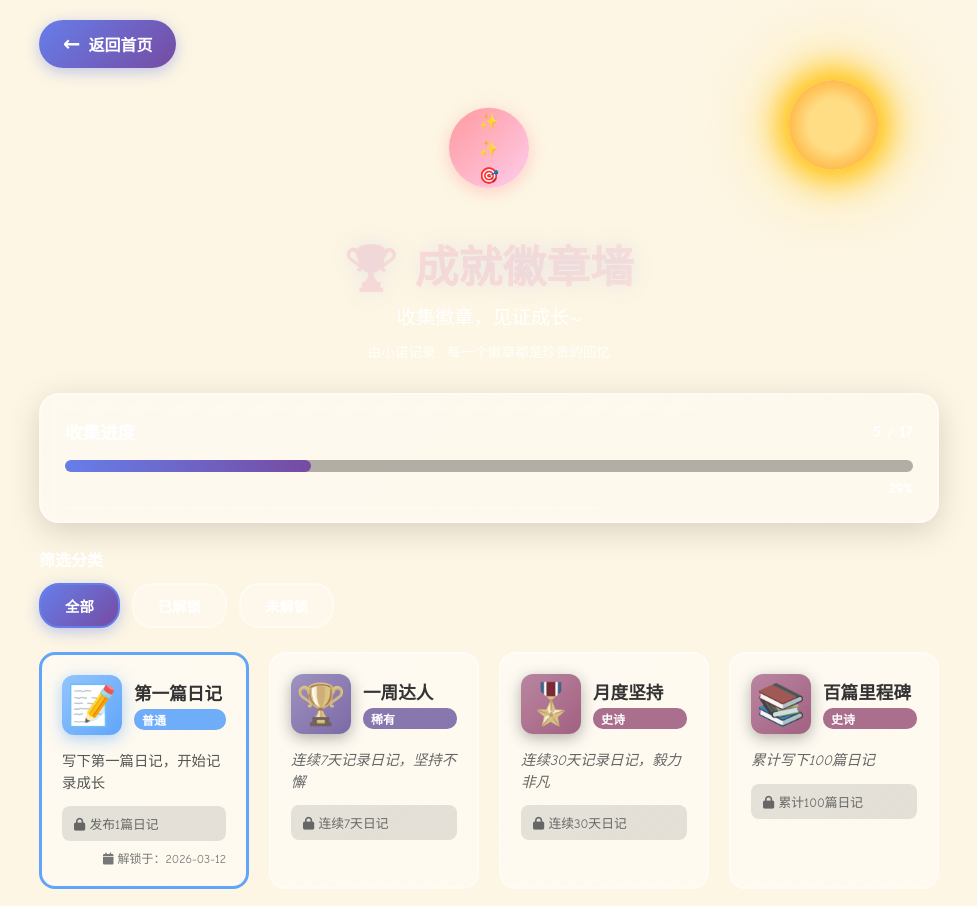
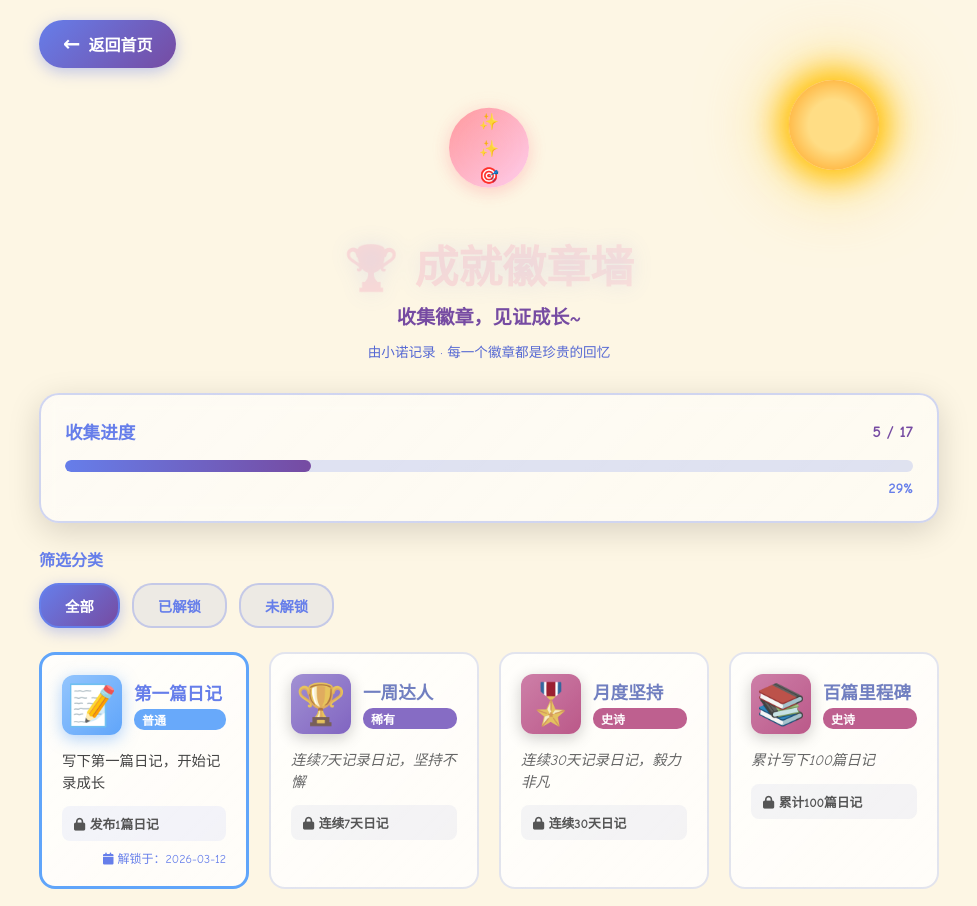
Before and after one commit to XiaoHuZi-design/HTBLOG, a website: page achievement-wall.html in a window 1280 px wide. Shown: the top 906 px of the page, without its empty margins (151-1128 px from the left). Drawn offline with nearby package versions, Linux system fonts and the light colour scheme.

Commit message:
🎨 调整：用主题色系替换白色
修改内容：
- 所有白色字体改成主题色系
- 标题：#667eea（主题蓝）
- 副标题：#764ba2（主题紫）
- 文字：#555 / #666（深灰）
- 卡片背景：0.85 → 更白，更清晰
- 边框用主题色浅色

效果：
- ✅ 字体更清晰可读
- ✅ 配色更协调统一
- ✅ 主题色贯穿全页面
- ✅ 保持浪漫风格

```diff
--- a/css/achievement-wall.css
+++ b/css/achievement-wall.css
@@ -1,4 +1,4 @@
-/* 成就徽章墙样式 - 调整配色增强对比度 */
+/* 成就徽章墙样式 - 调整配色，用主题色系 */
 
 .achievement-page {
     max-width: 900px;
@@ -103,32 +103,34 @@ h1.glow-text {
     font-size: 2.5rem;
     margin-bottom: 10px;
     text-shadow: 0 0 20px rgba(102, 126, 234, 0.5);
-    color: white;
+    color: #667eea;
 }
 
 .subtitle {
     text-align: center;
-    color: white;
+    color: #764ba2;
     margin-bottom: 30px;
     line-height: 1.6;
+    font-weight: bold;
 }
 
 .subtitle small {
     display: block;
     margin-top: 8px;
     font-size: 0.85rem;
-    color: rgba(255, 255, 255, 0.9);
+    color: #5568d3;
+    font-weight: normal;
 }
 
 /* 进度条 */
 .progress-section {
-    background: linear-gradient(135deg, rgba(255, 255, 255, 0.4) 0%, rgba(255, 255, 255, 0.3) 100%);
+    background: linear-gradient(135deg, rgba(255, 255, 255, 0.6) 0%, rgba(255, 255, 255, 0.5) 100%);
     backdrop-filter: blur(10px);
     border-radius: 20px;
     padding: 24px;
     margin-bottom: 24px;
     box-shadow: 0 8px 32px rgba(0, 0, 0, 0.15);
-    border: 2px solid rgba(255, 255, 255, 0.4);
+    border: 2px solid rgba(102, 126, 234, 0.3);
 }
 
 .progress-header {
@@ -141,18 +143,18 @@ h1.glow-text {
 .progress-title {
     font-size: 1.1rem;
     font-weight: bold;
-    color: white;
+    color: #667eea;
 }
 
 .progress-count {
     font-size: 1rem;
-    color: white;
+    color: #764ba2;
     font-weight: bold;
 }
 
 .progress-bar {
     height: 12px;
-    background: rgba(0, 0, 0, 0.3);
+    background: rgba(102, 126, 234, 0.2);
     border-radius: 6px;
     overflow: hidden;
     position: relative;
@@ -187,7 +189,7 @@ h1.glow-text {
     text-align: right;
     margin-top: 8px;
     font-size: 0.9rem;
-    color: white;
+    color: #667eea;
     font-weight: bold;
 }
 
@@ -198,7 +200,7 @@ h1.glow-text {
 
 .filter-title {
     font-size: 1rem;
-    color: white;
+    color: #667eea;
     margin-bottom: 12px;
     font-weight: bold;
 }
@@ -211,10 +213,10 @@ h1.glow-text {
 
 .filter-btn {
     padding: 10px 24px;
-    background: rgba(255, 255, 255, 0.25);
-    border: 2px solid rgba(255, 255, 255, 0.4);
+    background: rgba(102, 126, 234, 0.1);
+    border: 2px solid rgba(102, 126, 234, 0.3);
     border-radius: 20px;
-    color: white;
+    color: #667eea;
     font-size: 0.9rem;
     cursor: pointer;
     transition: all 0.3s ease;
@@ -223,7 +225,7 @@ h1.glow-text {
 }
 
 .filter-btn:hover {
-    background: rgba(255, 255, 255, 0.35);
+    background: rgba(102, 126, 234, 0.2);
     transform: translateY(-2px);
 }
 
@@ -243,12 +245,12 @@ h1.glow-text {
 }
 
 .achievement-card {
-    background: linear-gradient(135deg, rgba(255, 255, 255, 0.5) 0%, rgba(255, 255, 255, 0.4) 100%);
+    background: linear-gradient(135deg, rgba(255, 255, 255, 0.85) 0%, rgba(255, 255, 255, 0.75) 100%);
     backdrop-filter: blur(10px);
     border-radius: 16px;
     padding: 20px;
     transition: all 0.3s ease;
-    border: 2px solid rgba(255, 255, 255, 0.4);
+    border: 2px solid rgba(102, 126, 234, 0.2);
     position: relative;
     overflow: hidden;
     cursor: pointer;
@@ -261,7 +263,7 @@ h1.glow-text {
     left: -50%;
     width: 200%;
     height: 200%;
-    background: linear-gradient(45deg, transparent, rgba(255, 255, 255, 0.1), transparent);
+    background: linear-gradient(45deg, transparent, rgba(102, 126, 234, 0.05), transparent);
     transform: rotate(45deg);
     transition: all 0.6s ease;
     opacity: 0;
@@ -269,8 +271,8 @@ h1.glow-text {
 
 .achievement-card:hover {
     transform: translateY(-5px);
-    box-shadow: 0 10px 30px rgba(0, 0, 0, 0.3);
-    border-color: rgba(255, 255, 255, 0.6);
+    box-shadow: 0 10px 30px rgba(102, 126, 234, 0.2);
+    border-color: rgba(102, 126, 234, 0.4);
 }
 
 .achievement-card:hover::before {
@@ -289,13 +291,13 @@ h1.glow-text {
 }
 
 .achievement-card.locked {
-    filter: grayscale(0.6);
-    opacity: 0.7;
+    filter: grayscale(0.4);
+    opacity: 0.8;
 }
 
 .achievement-card.locked:hover {
-    filter: grayscale(0.3);
-    opacity: 0.85;
+    filter: grayscale(0.2);
+    opacity: 0.9;
 }
 
 .achievement-card.hidden {
@@ -318,7 +320,7 @@ h1.glow-text {
     justify-content: center;
     border-radius: 12px;
     background: var(--badge-bg);
-    box-shadow: 0 4px 15px rgba(0, 0, 0, 0.3);
+    box-shadow: 0 4px 15px rgba(0, 0, 0, 0.2);
 }
 
 .achievement-card.unlocked .achievement-icon {
@@ -337,7 +339,7 @@ h1.glow-text {
 .achievement-name {
     font-size: 1.1rem;
     font-weight: bold;
-    color: #333;
+    color: #667eea;
     margin-bottom: 4px;
 }
 
@@ -351,7 +353,7 @@ h1.glow-text {
 }
 
 .achievement-description {
-    color: #555;
+    color: #444;
     font-size: 0.9rem;
     margin-bottom: 12px;
     line-height: 1.5;
@@ -364,15 +366,16 @@ h1.glow-text {
 
 .achievement-condition {
     font-size: 0.8rem;
-    color: #666;
-    background: rgba(0, 0, 0, 0.1);
+    color: #555;
+    background: rgba(102, 126, 234, 0.08);
     padding: 8px 12px;
     border-radius: 8px;
+    font-weight: bold;
 }
 
 .achievement-date {
     font-size: 0.75rem;
-    color: #777;
+    color: #667eea;
     margin-top: 8px;
     text-align: right;
 }
@@ -382,28 +385,28 @@ h1.glow-text {
     --badge-color: #60a5fa;
     --badge-bg: linear-gradient(135deg, #93c5fd 0%, #60a5fa 100%);
     --badge-glow: rgba(96, 165, 250, 0.5);
-    --rarity-bg: rgba(96, 165, 250, 0.9);
+    --rarity-bg: rgba(96, 165, 250, 0.95);
 }
 
 .achievement-card.rare {
     --badge-color: #8b5cf6;
     --badge-bg: linear-gradient(135deg, #a78bfa 0%, #8b5cf6 100%);
     --badge-glow: rgba(139, 92, 246, 0.5);
-    --rarity-bg: rgba(139, 92, 246, 0.9);
+    --rarity-bg: rgba(139, 92, 246, 0.95);
 }
 
 .achievement-card.epic {
     --badge-color: #ec4899;
     --badge-bg: linear-gradient(135deg, #f472b6 0%, #ec4899 100%);
     --badge-glow: rgba(236, 72, 153, 0.5);
-    --rarity-bg: rgba(236, 72, 153, 0.9);
+    --rarity-bg: rgba(236, 72, 153, 0.95);
 }
 
 .achievement-card.legendary {
     --badge-color: #f59e0b;
     --badge-bg: linear-gradient(135deg, #fbbf24 0%, #f59e0b 100%);
     --badge-glow: rgba(245, 158, 11, 0.5);
-    --rarity-bg: rgba(245, 158, 11, 0.9);
+    --rarity-bg: rgba(245, 158, 11, 0.95);
 }
 
 .achievement-card.legendary.unlocked .achievement-icon {
@@ -423,18 +426,18 @@ h1.glow-text {
 
 /* 图例说明 */
 .legend-section {
-    background: linear-gradient(135deg, rgba(255,255, 255, 0.5) 0%, rgba(255, 255, 255, 0.4) 100%);
+    background: linear-gradient(135deg, rgba(255,255, 255, 0.7) 0%, rgba(255, 255, 255, 0.6) 100%);
     backdrop-filter: blur(10px);
     border-radius: 16px;
     padding: 20px;
     margin-bottom: 24px;
-    border: 2px solid rgba(255, 255, 255, 0.4);
+    border: 2px solid rgba(102, 126, 234, 0.3);
 }
 
 .legend-title {
     font-size: 1rem;
     font-weight: bold;
-    color: white;
+    color: #667eea;
     margin-bottom: 16px;
 }
 
@@ -448,7 +451,7 @@ h1.glow-text {
     display: flex;
     align-items: center;
     gap: 8px;
-    color: white;
+    color: #555;
     font-size: 0.9rem;
     font-weight: bold;
 }
@@ -463,11 +466,11 @@ h1.glow-text {
 }
 
 .tips-card {
-    background: linear-gradient(135deg, rgba(102, 126, 234, 0.25) 0%, rgba(118, 75, 162, 0.25) 100%);
+    background: linear-gradient(135deg, rgba(102, 126, 234, 0.15) 0%, rgba(118, 75, 162, 0.15) 100%);
     backdrop-filter: blur(10px);
     border-radius: 16px;
     padding: 20px;
-    border: 2px solid rgba(102, 126, 234, 0.4);
+    border: 2px solid rgba(102, 126, 234, 0.3);
     display: flex;
     gap: 16px;
     align-items: flex-start;
@@ -485,12 +488,12 @@ h1.glow-text {
 .tips-title {
     font-size: 1.1rem;
     font-weight: bold;
-    color: white;
+    color: #667eea;
     margin-bottom: 8px;
 }
 
 .tips-text {
-    color: rgba(255, 255, 255, 0.95);
+    color: #555;
     font-size: 0.9rem;
     line-height: 1.6;
 }
```
